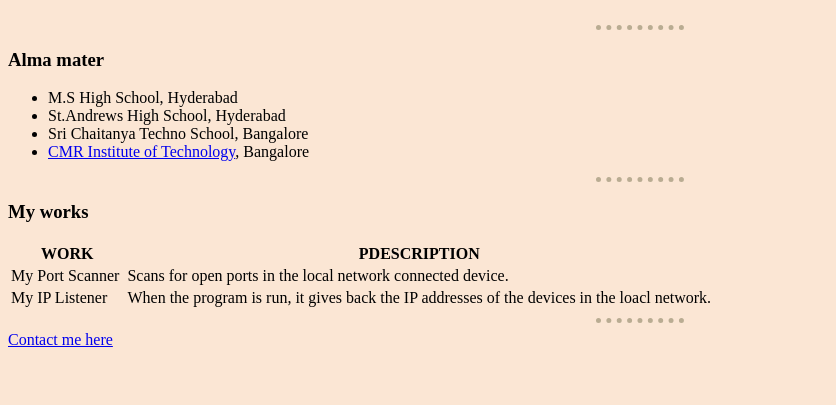
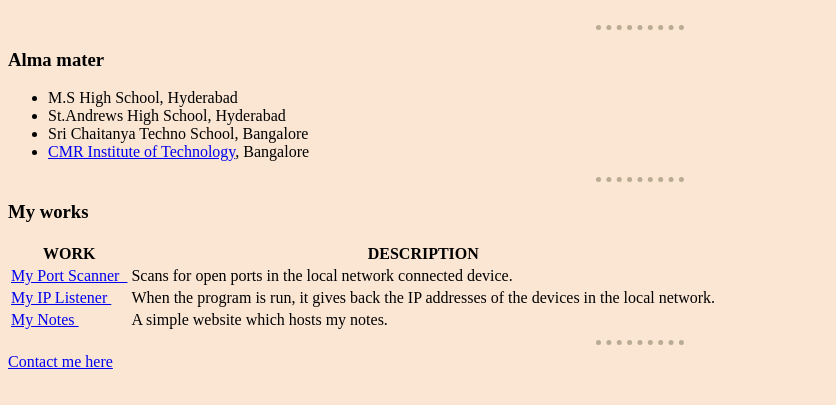
Before and after one commit to amartyanambiar/mysite, a plain HTML site: page index.html in a window 1280 px wide. Shown: the part 197-602 px from the top of the page, without its empty margins (0-836 px from the left). Drawn offline with Linux system fonts and the light colour scheme.

Commit message:
Update index.html

```diff
--- a/index.html
+++ b/index.html
@@ -32,16 +32,20 @@
     <thead>
       <tr>
         <th>WORK</th>
-        <th>PDESCRIPTION</th>
+        <th>DESCRIPTION</th>
       </tr>
     </thead>
     <tr>
-      <td>My Port Scanner&nbsp;</td>
+      <td><a href="https://github.com/amartyanambiar/myPortScanner">My Port Scanner&nbsp;&nbsp;</a></td>
       <td>Scans for open ports in the local network connected device.</td>
     </tr>
     <tr>
-      <td>My IP Listener</td>
-      <td>When the program is run, it gives back the IP addresses of the devices in the loacl network.</td>
+      <td><a href="https://github.com/amartyanambiar/myIP-Listener">My IP Listener&nbsp;</a></td>
+      <td>When the program is run, it gives back the IP addresses of the devices in the local network.</td>
+    </tr>
+    <tr>
+      <td><a href="https://amartyanambiar.github.io/mynotes/">My Notes&nbsp;</a></td>
+      <td>A simple website which hosts my notes.</td>
     </tr>
   </table>
   <hr>
```
